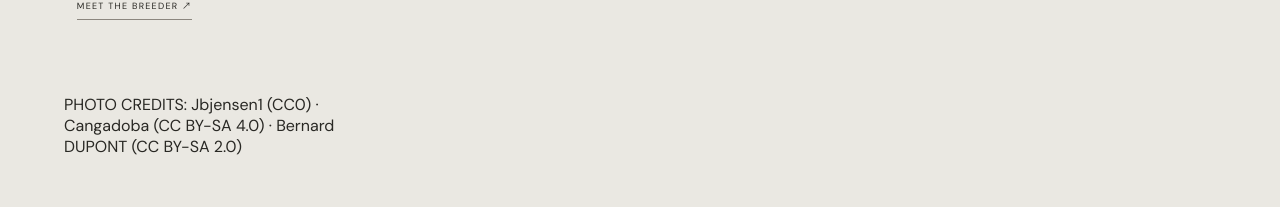
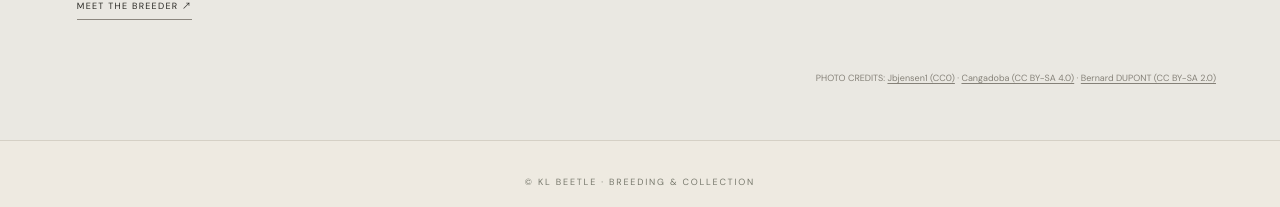
Before and after one commit to kaelus-beetle/kl-beetle, a Next.js app: page / in a window 1280 px wide. Shown: the part 1012-1219 px from the top of the page. Built offline with nearby package versions, Linux system fonts and the light colour scheme; no server answers; the database is empty.

Commit message:
Style subtle beetle photo credits

```diff
--- a/app/globals.css
+++ b/app/globals.css
@@ -59,3 +59,7 @@
  .homeGallery{grid-template-columns:1fr;gap:14px}
  .homeGalleryItem{height:250px}
 }
+
+.photoCredits{grid-column:2;font-size:9px;line-height:1.8;color:#858178;text-align:right;margin:-8px 0 0}
+.photoCredits a{text-decoration:underline;text-underline-offset:2px}
+@media(max-width:800px){.photoCredits{grid-column:1;text-align:left;margin:0}}
```
